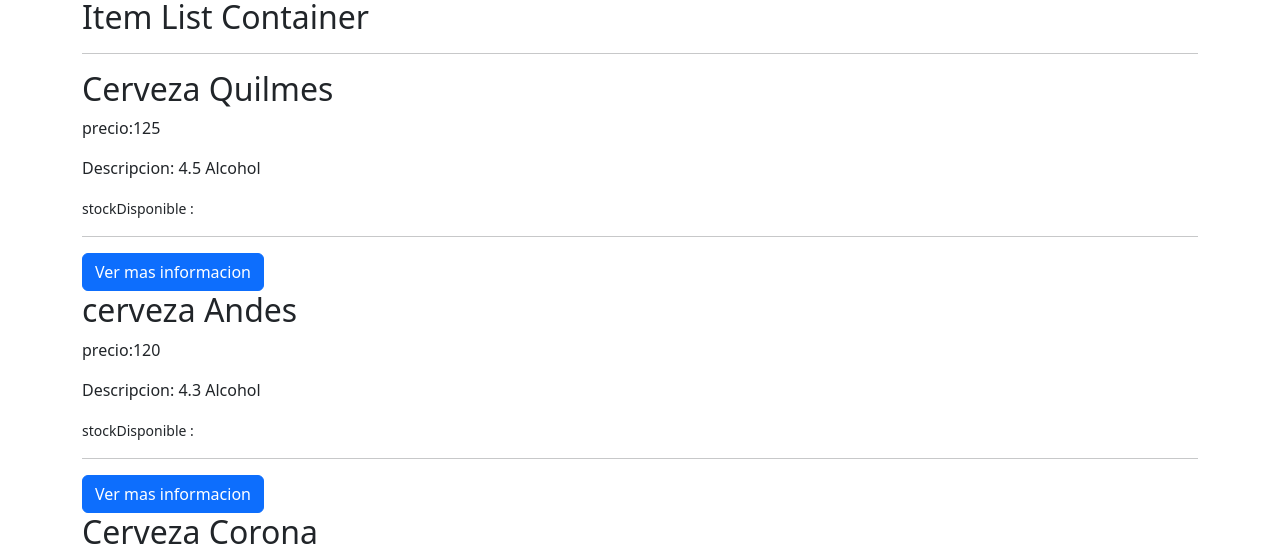
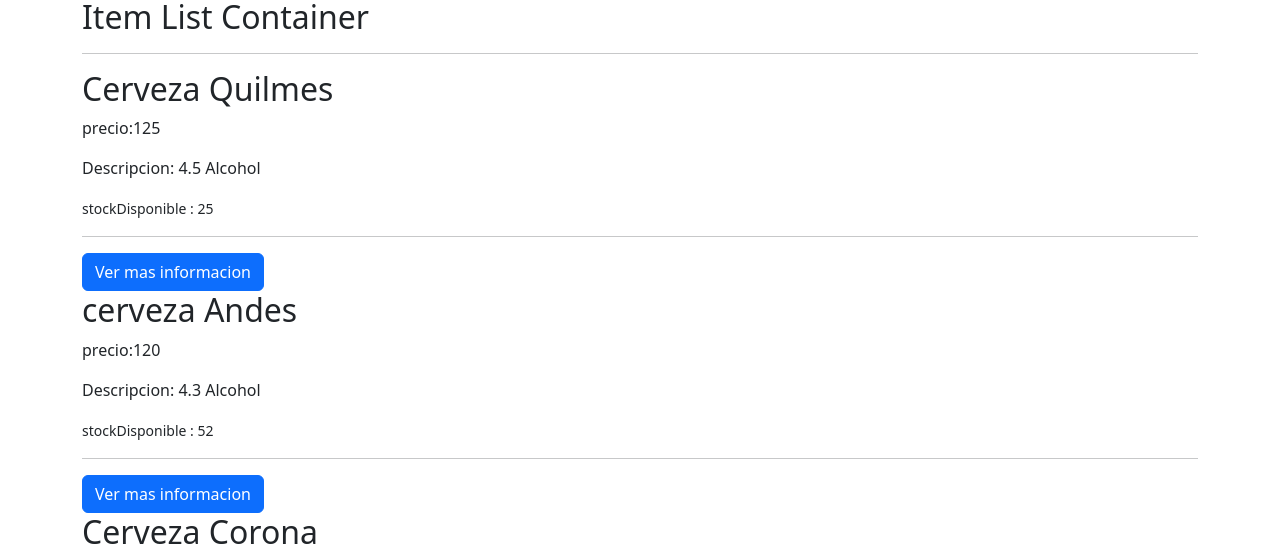
Before and after one commit to Germanlefort/trabajo1reactjs, a React (Create React App) app: page / in a window 1280 px wide. Shown: the part 244-800 px from the top of the page. Built offline with nearby package versions, Linux system fonts and the light colour scheme.

Commit message:
catalogo y map

```diff
--- a/src/ITEM/Item.js
+++ b/src/ITEM/Item.js
@@ -0,0 +1,19 @@
+import { Productos } from "../componentes/data/data"
+
+ const Item = ( {productos}) => {
+    return (
+
+        <div>
+                <h2>{productos.Bebidas}</h2>
+                <p>precio:{productos.Precio} </p>
+                <p> Descripcion: {productos.Descripcion} </p>
+                <small> stockDisponible : {productos.StockDisponible} </small>
+                <hr/>
+                <a className="btn btn-primary">Ver mas informacion</a>
+
+
+           </div>
+           )}
+
+
+export default Item
--- a/src/ItemList/ItemList.js
+++ b/src/ItemList/ItemList.js
@@ -1,3 +1,4 @@
+import Item from "../ITEM/Item"
 
 
 
@@ -10,22 +11,8 @@ return (
     <h2>Item List Container </h2>
     <hr/>
 
-
-    {productos.map((prod) => {
-        return<div key={prod.id}>
-            <h2>{prod.Bebidas}</h2>
-            <p>precio:{prod.Precio} </p>
-            <p> Descripcion: {prod.Descripcion} </p>
-            <small> stockDisponible : {prod.stockDisponible} </small>
-            <hr/>
-            <a className="btn btn-primary">Ver mas informacion</a>
-
-
-       </div>
-       })}
-
-</div>
-
-
+    { productos.map((prod) => <Item productos={prod} key={prod.id}/> )}
+     </div>
 )
  }
+export default ItemList
```
